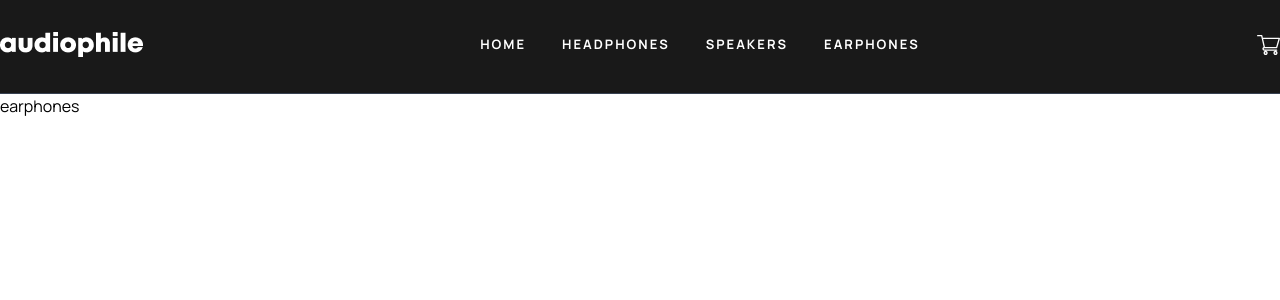
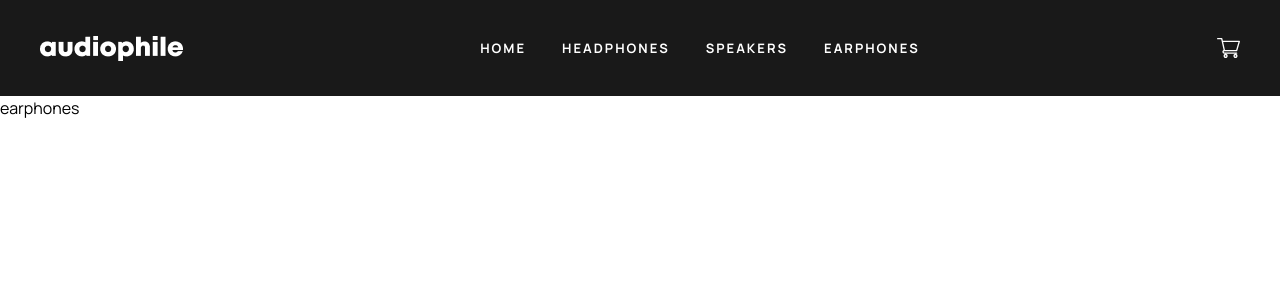
Before and after one commit to VitaliaSvirskaja/audiophile-ecommerce-website, a Next.js app: page /category/earphones in a window 1280 px wide. Shown: the top 300 px of the page. Built offline with nearby package versions, Linux system fonts and the light colour scheme.

Commit message:
finalized header component

```diff
--- a/components/Header.tsx
+++ b/components/Header.tsx
@@ -1,22 +1,67 @@
 import Image from "next/image";
 import logo from "../assets/logo.png";
 import cart from "../assets/shared/desktop/icon-cart.svg";
+import hamburgerMenu from "../assets/shared/tablet/icon-hamburger.svg";
+import Link from "next/link";
+import { useReducer } from "react";
+import { DialogComponent } from "./DialogComponent";
+import { headerReducer } from "../utils/headerReducer";
 
-export const Header = () => (
-  <div className="bg-almost-black">
-    <div className="pt-8 text-white m-auto flex justify-between max-w-screen-xl w-full items-center border-b-gray-700 border-b pb-9">
-      <button>
+export const Header = () => {
+  const [{ isMenuOpen, isCartOpen }, dispatch] = useReducer(headerReducer, {
+    isMenuOpen: false,
+    isCartOpen: false,
+  });
+
+  return (
+    <>
+      <div className="bg-almost-black px-6 sm:px-10">
+        <div className="m-auto flex h-20 w-full max-w-screen-xl items-center justify-between gap-10 text-white sm:h-24">
+          <button
+            className="md:hidden"
+            onClick={() => dispatch({ type: "openMenu" })}
+          >
+            <Image src={hamburgerMenu} alt="" />
+          </button>
+
+          <Link href="/" className="sm:justify-self-start sm:max-md:flex-1">
             <Image src={logo} alt="" width={143} height={25} />
+          </Link>
+
+          <div className="hidden gap-9 md:flex">
+            <button className="sub-title tracking-[2px]">
+              <Link href="/">Home</Link>
             </button>
-      <div className="flex gap-9">
-        <button className="sub-title tracking-[2px]">Home</button>
-        <button className="sub-title tracking-[2px]">Headphones</button>
-        <button className="sub-title tracking-[2px]">Speakers</button>
-        <button className="sub-title tracking-[2px]">Earphones</button>
+            <button className="sub-title tracking-[2px]">
+              <Link href="/category/headphones">Headphones</Link>
+            </button>
+            <button className="sub-title tracking-[2px]">
+              <Link href="/category/speakers">Speakers</Link>
+            </button>
+            <button className="sub-title tracking-[2px]">
+              <Link href="/category/earphones">Earphones</Link>
+            </button>
           </div>
-      <button>
+
+          <button onClick={() => dispatch({ type: "openCart" })}>
             <Image src={cart} alt="" width={23} height={20} />
           </button>
         </div>
       </div>
+      <DialogComponent
+        open={isMenuOpen}
+        onClose={() => dispatch({ type: "close" })}
+        className="w-full rounded-b-md md:hidden"
+      >
+        <p>Category</p>
+      </DialogComponent>
+      <DialogComponent
+        open={isCartOpen}
+        onClose={() => dispatch({ type: "close" })}
+        className="my-8 w-fit rounded-md"
+      >
+        <p>Cart</p>
+      </DialogComponent>
+    </>
   );
+};
```
Lines whose indentation alone changed are shown as unchanged.
